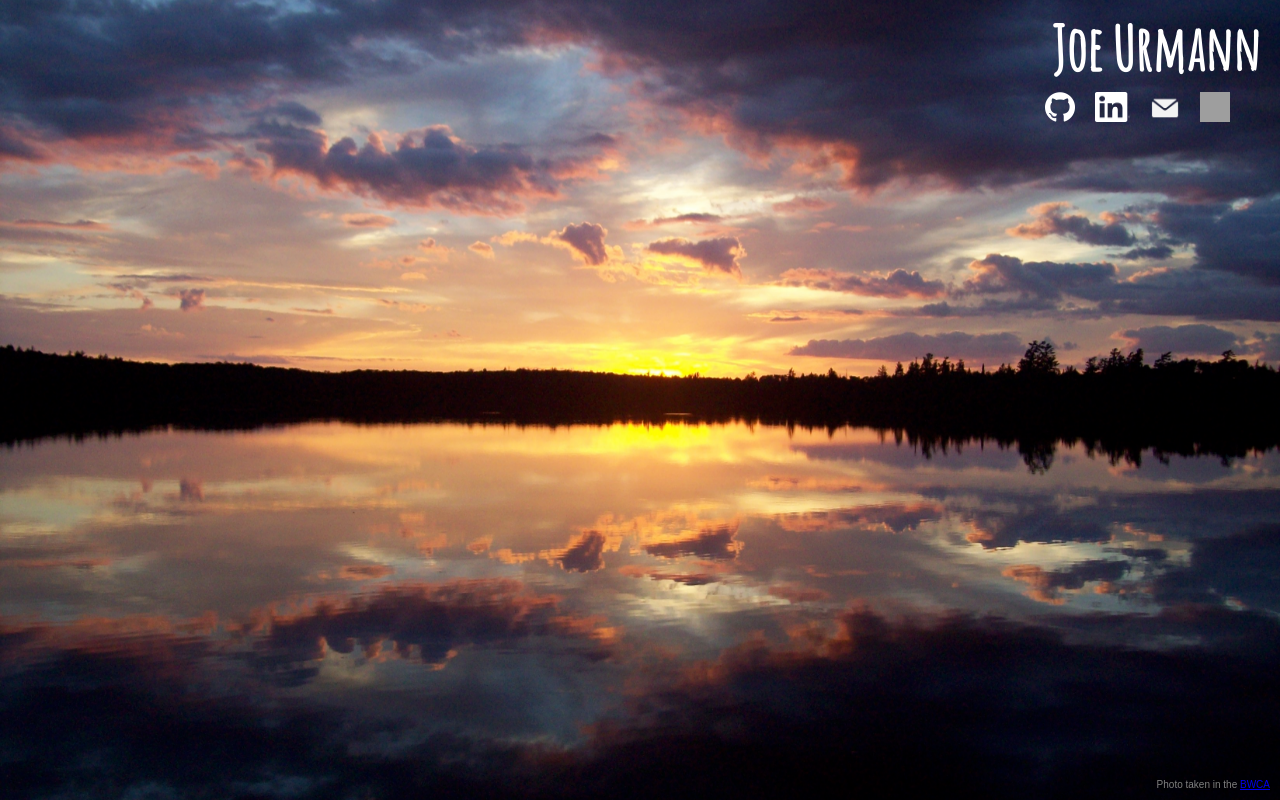
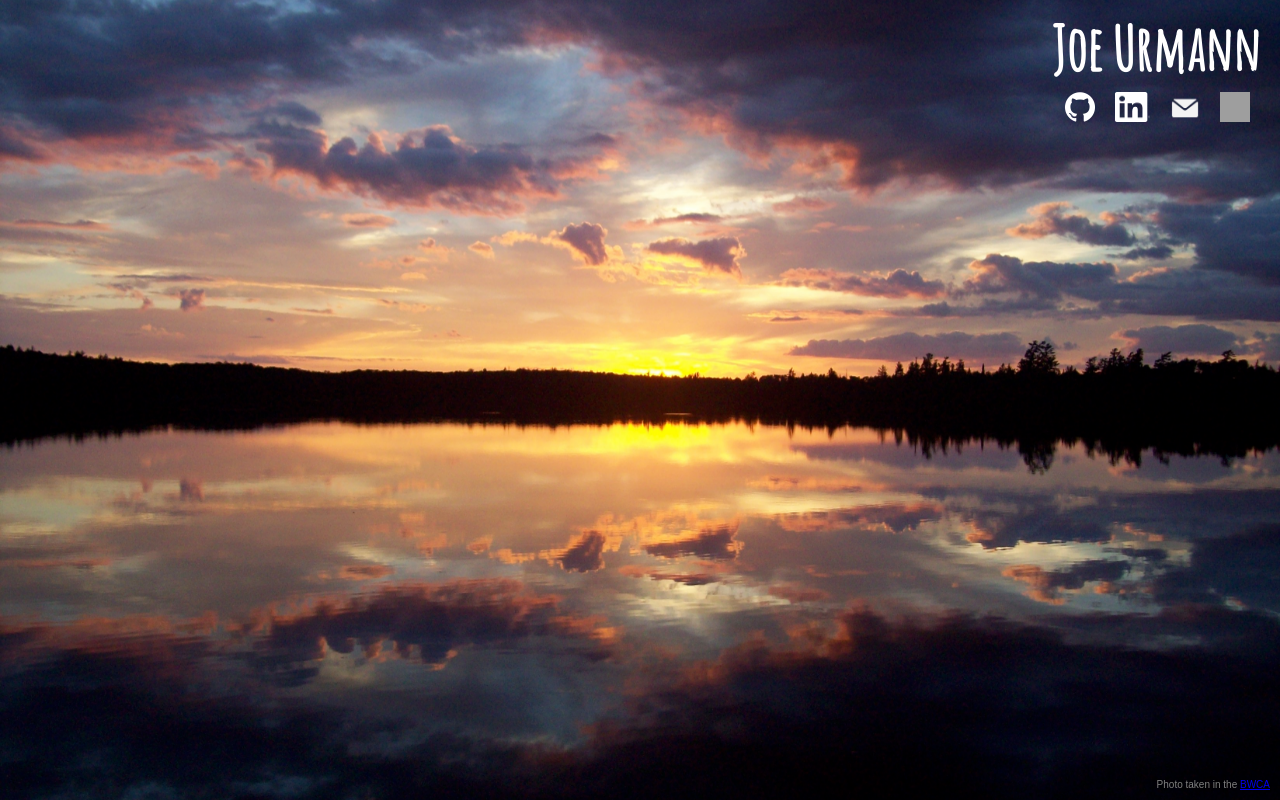
Before and after one commit to jurmann/personal-website, a React (Create React App) app: page / in a window 1280 px wide. Built offline with nearby package versions, Linux system fonts and the light colour scheme; grey boxes are pictures that could not be loaded.

Commit message:
updated css

```diff
--- a/src/App.css
+++ b/src/App.css
@@ -39,12 +39,13 @@
 }
 
 .images {
-    padding: 30px;
+    padding: 20px;
+    padding-top: 30px;
     margin: 0;
     float: right;
     position: absolute;
     top: 60px;
-    right: 10px;
+    right: 0px;
     }
 
 .photo-credit {
```
